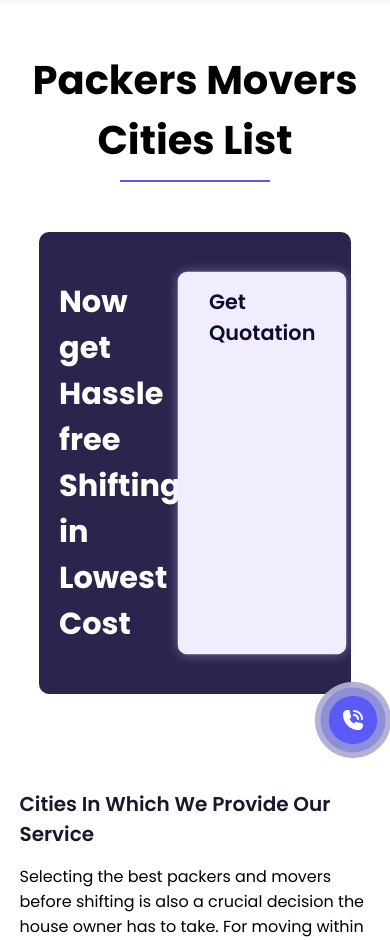
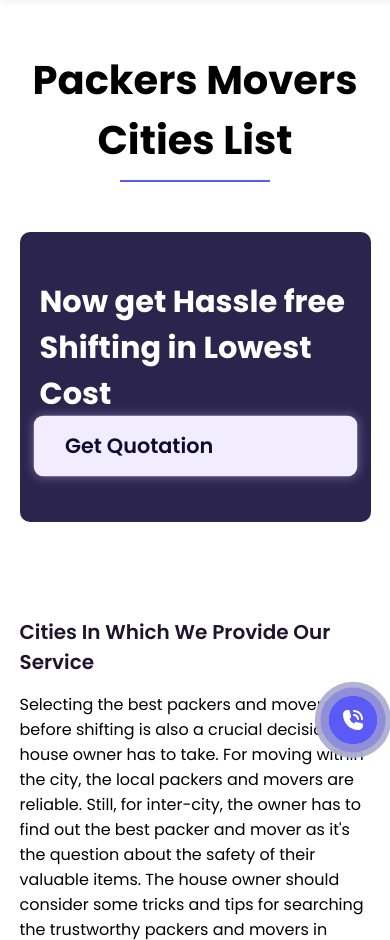
Before and after one commit to AskNavigator-SEO/tppdelhi, a PHP site: page /location.html in a window 390 px wide. Shown: the part 70-1010 px from the top of the page. Run offline with PHP 8.4, Linux system fonts and the light colour scheme.

Commit message:
new width add in media quary

```diff
--- a/css/location.css
+++ b/css/location.css
@@ -35,7 +35,9 @@
 }
 
 @media (max-width: 1000px) {
-    .eleventh >.lower {
+    .eleventh >.lower-call-btn {
         flex-direction: column;
+        width: 90%;
+
     }
 }
```
